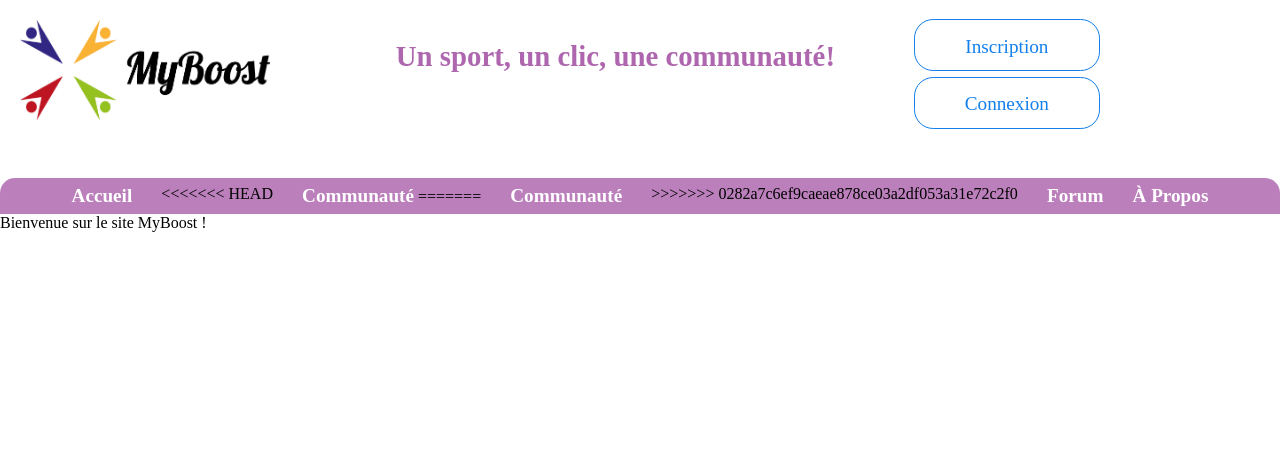
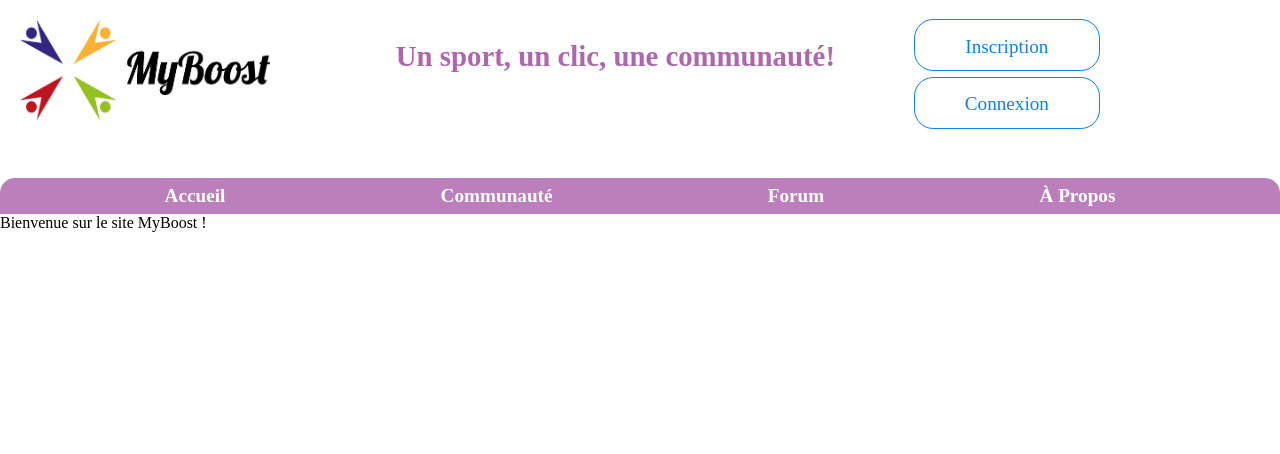
Before and after one commit to mickelbaz/MyBoost2, a PHP site: page / in a window 1280 px wide. Shown: the top 454 px of the page. Run offline with PHP 8.4, Linux system fonts and the light colour scheme; some web fonts are replaced.

Commit message:
modifs micha

```diff
--- a/Controleurs/controleurConnexion.php
+++ b/Controleurs/controleurConnexion.php
@@ -11,7 +11,7 @@ function connect(){
        else{
         session_start();
         $_SESSION['pseudo']=$_POST['pseudo'];
-        echo 'Vous êtes connecté';
+        echo 'Bonjour ' . $_SESSION['pseudo'] . ' !';
         header("location: /MyBoost2/index.php");
       }
     }
--- a/Controleurs/controleurDeconnexion.php
+++ b/Controleurs/controleurDeconnexion.php
@@ -1,8 +1,8 @@
 <?php
 
-    $_SESSION=array();
+    $_SESSION = array();
     session_destroy();
-    header ("location: ../Vues/vueAccueil.php");
+    header ("location: ../Controleurs/controleurAccueil.php");
 
 
 
--- a/Controleurs/controleurListeGroupes.php
+++ b/Controleurs/controleurListeGroupes.php
@@ -10,6 +10,12 @@ function affiche_liste(){
   return $liste;
 }
 
+function rejoindregroupe(){
+    if (isset($_POST['rejoindre']) && $_POST['rejoindre']<>""){
+
+    }
+}
+
 $liste=affiche_liste();
 
 
--- a/Vues/header.php
+++ b/Vues/header.php
@@ -57,7 +57,7 @@
                 </ul>
             </li>
 
-            <li class="nav-item"><a href="/MyBoost2/Controleurs/vueForum.php">Forum</a></li>
+            <li class="nav-item"><a href="/MyBoost2/Vues/vueForum.php">Forum</a></li>
 
             <li class="nav-item"><a href="/MyBoost2/Controleurs/controleurApropos.php">À Propos</a></li>
         </ul>
@@ -110,15 +110,13 @@
     <nav>
         <ul>
             <li class="nav-item"><a href="/MyBoost2/index.php">Accueil</a></li>
-<<<<<<< HEAD
-            <li class="nav-item"><a href="/MyBoost2/Controleurs/controleurCreationGroupes.php">Communauté</a>
-=======
+
             <li class="nav-item"><a href="#">Communauté</a>
                 <ul class="niveau 2">
                   <li class="nav-item"><a href="/MyBoost2/Controleurs/controleurSports.php">Liste des sports</a></li>
                 </ul>
             </li>
->>>>>>> 0282a7c6ef9caeae878ce03a2df053a31e72c2f0
+
             <li class="nav-item"><a href="#">Forum</a></li>
             <li class="nav-item"><a href="/MyBoost2/Controleurs/controleurAPropos.php">À Propos</a></li>
         </ul>
```
